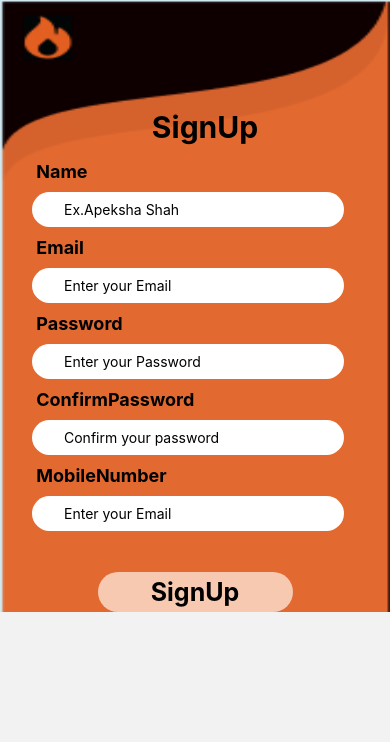
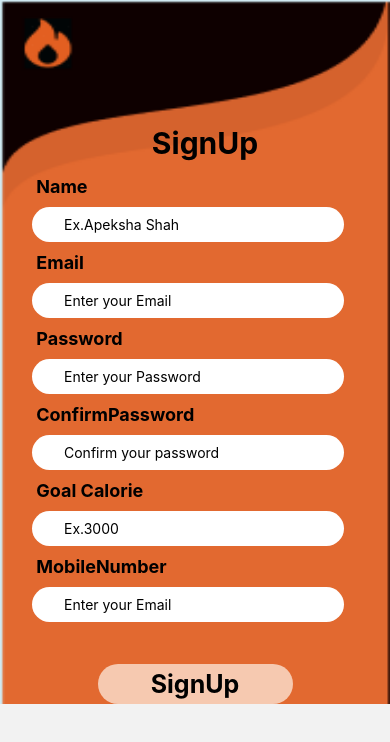
Before and after one commit to Apeksha-cre/Calori-crowd-FrontEnd, a React Native app: screen /SignUp in a window 390 px wide. Shown: the top 742 px of the page. Built offline with nearby package versions, Linux system fonts and the light colour scheme.

Commit message:
made chnages in the signup

```diff
--- a/components/Home.js
+++ b/components/Home.js
@@ -17,6 +17,8 @@ const Home  = ({route,navigation}) => {
   const[calorieConsumed,setCalorieConsumed]=useState(null);
   const user = route.params?.user || { user: { name:"" } };
   const userId=user.user.userId;
+  const goalCalorie=user.user.goalCalorie;
+
  // const bs = React.useRef(null)
   //const user=route.params.user;
  // const[userId,setUserId]=useState();
@@ -24,7 +26,7 @@ const Home  = ({route,navigation}) => {
   // console.log(userId);
 
  // console.log("in home : .....................",userId);
-  const goalCalorie=5000;
+
   const chartRadius = 120;
   const viewShotRef = useRef();
 
@@ -44,6 +46,7 @@ const Home  = ({route,navigation}) => {
     const displayCalorie = async () => {
       //const cuserId=user.user.userId;
       console.log("in diaplay..",userId)
+
       try {
         const response = await fetch(`http://192.168.56.1:8080/calorie/${userId}`, {
           method: 'GET',
--- a/components/SearchByImage.js
+++ b/components/SearchByImage.js
@@ -78,13 +78,15 @@ console.log("component rendered");
 
     const openGallary=async()=>{
         const result=await launchImageLibrary(options);
-        console.log(result)
+        setImageString(result.assets[0].base64);
+
     }
 
     const handleItemPress = (item) => {
 
       setSelectedItemName(item);
       navigation.navigate('SearchByName',{item,userId});
+      setIsListVisible(false);
 
     }
 
--- a/components/SearchByName.js
+++ b/components/SearchByName.js
@@ -28,7 +28,7 @@ const SearchByName = ({ route, navigation }) => {
      fetchItems(itemName);
     }
 
-  },[searchText]);
+  },[]);
 
 
 
@@ -118,6 +118,7 @@ const SearchByName = ({ route, navigation }) => {
     } else {
       // If not selected, add it to the selectedItems
       setSelectedItems((prevSelectedItems) => [...prevSelectedItems, item]);
+      setSearchText(item.foodName);
     }
     setIsListVisible(false);
   };
--- a/components/SignUp.js
+++ b/components/SignUp.js
@@ -12,11 +12,12 @@ const SignUp = ({navigation}) =>
     const[email,setEmail]=useState("")
     const [confirmPassword,setConfirmPassword]=useState("")
     const[mobileNumber,setMobileNumber]=useState('')
+    const [goalCalorie,setGoalCalorie]=useState('');
     const[formError,setFormError]=useState({});
     const[responseData,setResponseData]=useState([]);
 
-    const user={name,email,password,confirmPassword,mobileNumber}
-    const userSignUp={name,email,password,mobileNumber}
+    const user={name,email,password,confirmPassword,mobileNumber,goalCalorie}
+    const userSignUp={name,email,password,mobileNumber,goalCalorie}
 
     const handleSignUP=()=>{
         console.log("in signup method")
@@ -101,6 +102,12 @@ const SignUp = ({navigation}) =>
       placeholderTextColor={"#000000"} value={confirmPassword}onChangeText={setConfirmPassword}/>
     </View>
 
+    <Text style={styles.headingtext}> Goal Calorie</Text>
+    <View style={styles.inputview}>
+     <TextInput style={{height:50,color:'#000000'}} placeholder='Ex.3000'
+      placeholderTextColor={"#000000"} value={goalCalorie}onChangeText={setGoalCalorie}/>
+    </View>
+
     <Text style={styles.headingtext}> MobileNumber</Text>
     <View style={styles.inputview}>
      <TextInput style={{height:50,color:'#000000'}} placeholder='Enter your Email'
@@ -124,7 +131,7 @@ const styles = StyleSheet.create({
         color:'#000000',
         paddingLeft:20,
         alignSelf:'center',
-        marginTop:'28%',
+        marginTop:'32%',
         marginBottom:'4%'
     },
     inputview:{
```
